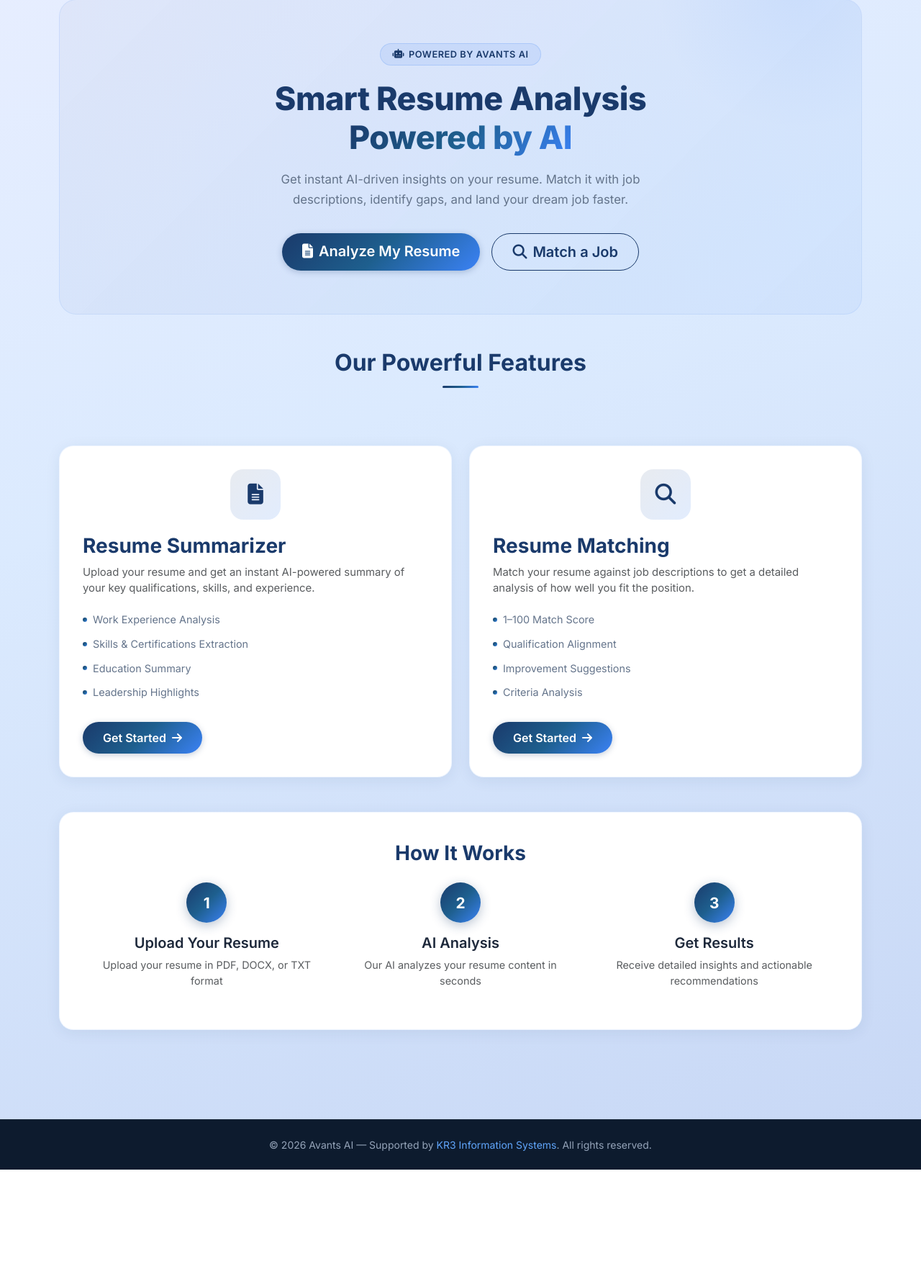
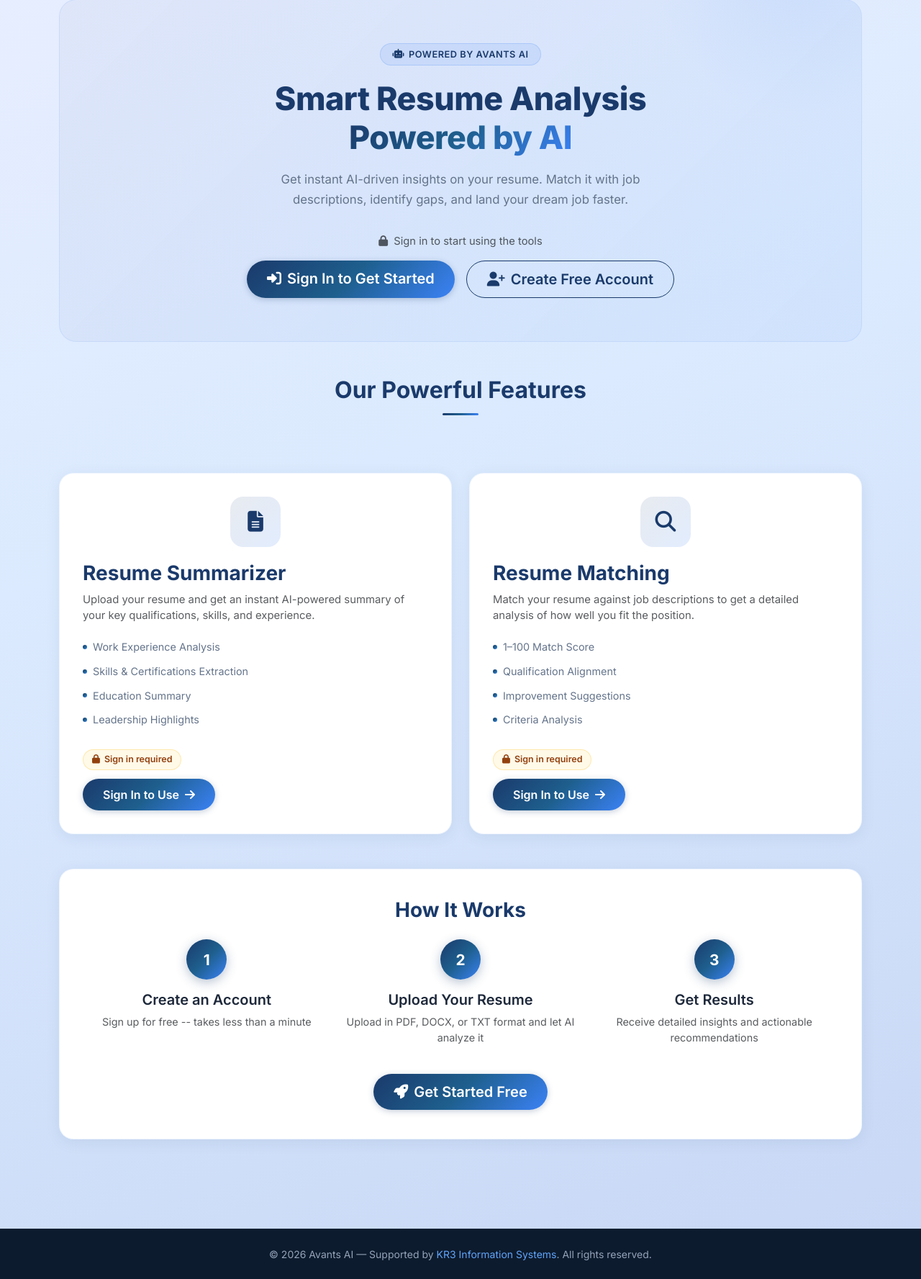
Before and after one commit to Rhythmofthebeat/Resume, a Flask app: page / in a window 1280 px wide. Shown: the part 109-1886 px from the top of the page at 72% size. Before the commit the page ends 1734 px from the top, so only its background shows below. Run offline with Flask 3, Linux system fonts and the light colour scheme; parts of the project's set-up code (start-up, migrations or seed data) failed here and were passed over.

Commit message:
home.html: show page to all, prompt sign-in to use tools

```diff
--- a/website/templates/home.html
+++ b/website/templates/home.html
@@ -87,6 +87,13 @@
 .feature-list li::before { content: ''; width: 6px; height: 6px; border-radius: 50%; background: var(--gradient-1); flex-shrink: 0; }
 .how-it-works { background: white; border-radius: 20px; padding: 40px; box-shadow: 0 4px 20px rgba(26, 58, 107, 0.08); border: 1px solid rgba(59, 130, 246, 0.08); }
 .step-number { width: 56px; height: 56px; background: var(--gradient-1); border-radius: 50%; display: flex; align-items: center; justify-content: center; font-size: 1.3rem; font-weight: 700; color: white; margin: 0 auto 16px; box-shadow: 0 4px 15px rgba(26, 58, 107, 0.3); }
+.sign-in-badge {
+display: inline-flex; align-items: center; gap: 6px;
+background: rgba(251, 191, 36, 0.1); color: #92400e;
+border: 1px solid rgba(251, 191, 36, 0.3);
+border-radius: 50px; padding: 4px 12px;
+font-size: 0.78rem; font-weight: 600; margin-bottom: 12px;
+}
 </style>
 {% endblock %}
 
@@ -97,10 +104,19 @@
 <div class="hero-badge"><i class="fas fa-robot"></i> Powered by Avants AI</div>
 <h1 class="hero-title">Smart Resume Analysis<br><span>Powered by AI</span></h1>
 <p class="hero-subtitle">Get instant AI-driven insights on your resume. Match it with job descriptions, identify gaps, and land your dream job faster.</p>
+
+{% if current_user.is_authenticated %}
 <div class="d-flex flex-wrap justify-content-center gap-3">
 <a href="/resume-summarizer" class="btn btn-primary btn-lg btn-rounded"><i class="fas fa-file-alt me-2"></i>Analyze My Resume</a>
 <a href="/resume-jobmatch" class="btn btn-outline-primary btn-lg btn-rounded"><i class="fas fa-search me-2"></i>Match a Job</a>
 </div>
+{% else %}
+<p class="text-muted mb-3" style="font-size:0.92rem;"><i class="fas fa-lock me-1"></i> Sign in to start using the tools</p>
+<div class="d-flex flex-wrap justify-content-center gap-3">
+<a href="/login" class="btn btn-primary btn-lg btn-rounded"><i class="fas fa-sign-in-alt me-2"></i>Sign In to Get Started</a>
+<a href="/sign-up" class="btn btn-outline-primary btn-lg btn-rounded"><i class="fas fa-user-plus me-2"></i>Create Free Account</a>
+</div>
+{% endif %}
 </div>
 
 <div class="text-center mb-5">
@@ -119,7 +135,12 @@
 <li>Education Summary</li>
 <li>Leadership Highlights</li>
 </ul>
+{% if current_user.is_authenticated %}
 <a href="/resume-summarizer" class="btn btn-primary btn-rounded">Get Started <i class="fas fa-arrow-right ms-1"></i></a>
+{% else %}
+<div class="sign-in-badge"><i class="fas fa-lock"></i> Sign in required</div><br>
+<a href="/login" class="btn btn-primary btn-rounded">Sign In to Use <i class="fas fa-arrow-right ms-1"></i></a>
+{% endif %}
 </div>
 </div>
 <div class="col-md-6">
@@ -133,7 +154,12 @@
 <li>Improvement Suggestions</li>
 <li>Criteria Analysis</li>
 </ul>
+{% if current_user.is_authenticated %}
 <a href="/resume-jobmatch" class="btn btn-primary btn-rounded">Get Started <i class="fas fa-arrow-right ms-1"></i></a>
+{% else %}
+<div class="sign-in-badge"><i class="fas fa-lock"></i> Sign in required</div><br>
+<a href="/login" class="btn btn-primary btn-rounded">Sign In to Use <i class="fas fa-arrow-right ms-1"></i></a>
+{% endif %}
 </div>
 </div>
 </div>
@@ -143,13 +169,13 @@
 <div class="row g-4 text-center">
 <div class="col-md-4">
 <div class="step-number">1</div>
-                <h5 style="font-weight: 600;">Upload Your Resume</h5>
-                <p class="text-muted" style="font-size: 0.9rem;">Upload your resume in PDF, DOCX, or TXT format</p>
+<h5 style="font-weight: 600;">Create an Account</h5>
+<p class="text-muted" style="font-size: 0.9rem;">Sign up for free -- takes less than a minute</p>
 </div>
 <div class="col-md-4">
 <div class="step-number">2</div>
-                <h5 style="font-weight: 600;">AI Analysis</h5>
-                <p class="text-muted" style="font-size: 0.9rem;">Our AI analyzes your resume content in seconds</p>
+<h5 style="font-weight: 600;">Upload Your Resume</h5>
+<p class="text-muted" style="font-size: 0.9rem;">Upload in PDF, DOCX, or TXT format and let AI analyze it</p>
 </div>
 <div class="col-md-4">
 <div class="step-number">3</div>
@@ -157,6 +183,11 @@
 <p class="text-muted" style="font-size: 0.9rem;">Receive detailed insights and actionable recommendations</p>
 </div>
 </div>
+{% if not current_user.is_authenticated %}
+<div class="text-center mt-4">
+<a href="/sign-up" class="btn btn-primary btn-rounded btn-lg"><i class="fas fa-rocket me-2"></i>Get Started Free</a>
+</div>
+{% endif %}
 </div>
 
 </div>
```
Lines whose indentation alone changed are shown as unchanged.
